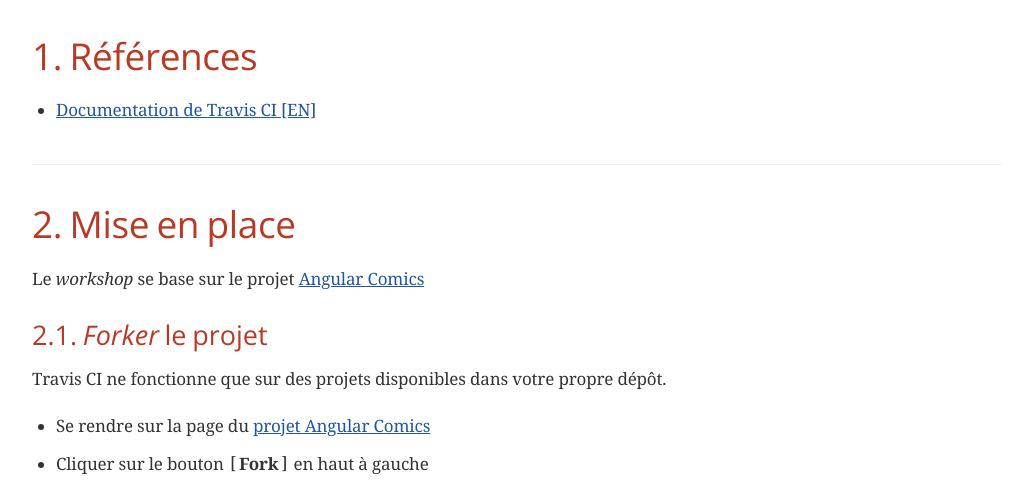
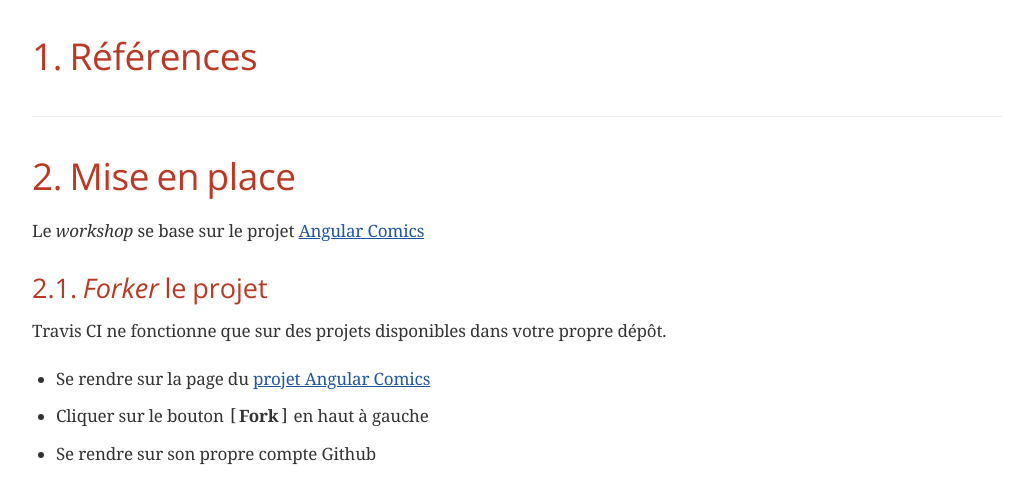
Before and after one commit to formations/continuous-integration-cloud, a plain HTML site: page index.html in a window 1280 px wide. Shown: the part 1071-1554 px from the top of the page, without its empty margins (123-1156 px from the left). Drawn offline with nearby package versions, Linux system fonts and the light colour scheme; a web font is replaced by a local one.

Commit message:
Update site with documentation

```diff
--- a/index.html
+++ b/index.html
@@ -470,13 +470,7 @@ body.book #toc,body.book #preamble,body.book h1.sect0,body.book .sect1>h2{page-b
 <div class="sect1">
 <h2 id="_références"><a class="anchor" href="#_références"></a>1. Références</h2>
 <div class="sectionbody">
-<div class="ulist">
-<ul>
-<li>
-<p><a href="https://docs.travis-ci.com/">Documentation de Travis CI [EN]</a></p>
-</li>
-</ul>
-</div>
+
 </div>
 </div>
 <div class="sect1">
@@ -826,7 +820,7 @@ Done. Your build exited with 0.</pre>
 </div>
 <div id="footer">
 <div id="footer-text">
-Last updated 2016-11-13 18:59:30 CET
+Last updated 2016-11-13 19:01:13 CET
 </div>
 </div>
 </body>
```
